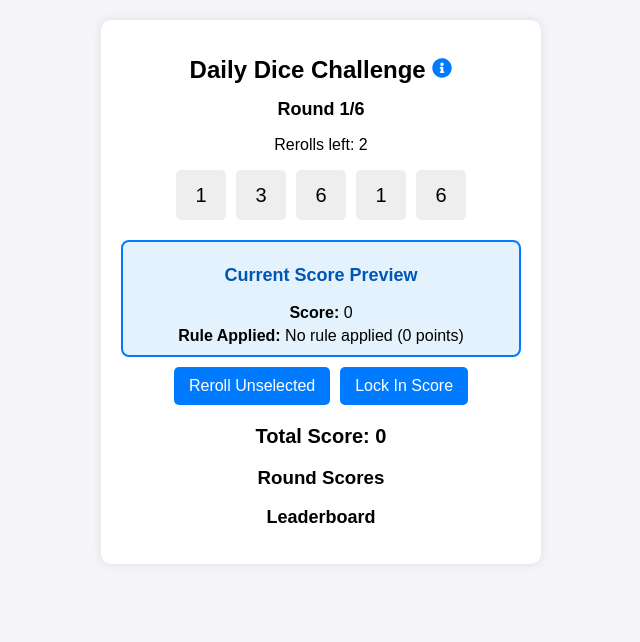
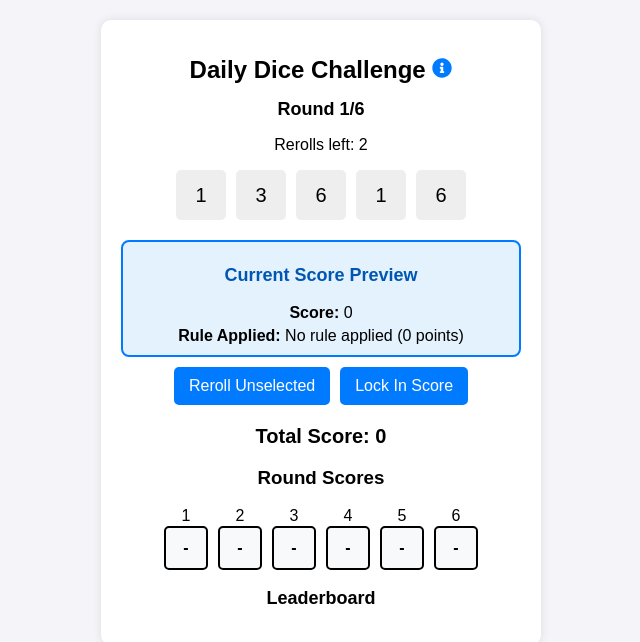
Before and after one commit to andrewgder/dailydice, a React (Create React App) app: page / in a window 1280 px wide. Shown: the top 642 px of the page, without its empty margins (319-959 px from the left). Built offline with nearby package versions, Linux system fonts and the light colour scheme.

Commit message:
Updated scores UI with boxes

```diff
--- a/src/components/DiceGame.js
+++ b/src/components/DiceGame.js
@@ -154,13 +154,26 @@ export default function DiceGame() {
       </div>
       <h2 className="score">Total Score: {score}</h2>
       <h3 className="round-scores-title">Round Scores</h3>
-      <ul className="round-scores">
-        {roundScores.map((roundScore, index) => (
-          <li key={index} className="round-score-entry">
-            Round {index + 1}: {roundScore}
-          </li>
-        ))}
-      </ul>
+      <div className="round-scores-container">
+        {/* Round Numbers */}
+        <div className="round-numbers">
+          {[...Array(6)].map((_, index) => (
+            <div key={index} className="round-number">
+              {index + 1}
+            </div>
+          ))}
+        </div>
+
+        {/* Score Boxes */}
+        <div className="round-score-boxes">
+          {[...Array(6)].map((_, index) => (
+            <div key={index} className="round-score-box">
+              {roundScores[index] !== undefined ? roundScores[index] : "-"}
+            </div>
+          ))}
+        </div>
+      </div>
+
       <h3 className="leaderboard-title">Leaderboard</h3>
       <ul className="leaderboard">
         {leaderboard.map((entry, index) => (
--- a/src/styles/App.css
+++ b/src/styles/App.css
@@ -22,6 +22,21 @@ body {
 .round {
   font-size: 18px;
   margin-bottom: 15px;
+}
+
+.round-scores {
+  list-style: none; /* Remove bullets */
+  padding: 0;
+  text-align: center; /* Left-align text */
+  margin-left: 10px; /* Adjust spacing */
+}
+
+.round-score-entry {
+  font-size: 16px;
+  padding: 5px 0;
+  width: 100%;
+  display: block;
+  justify-content: space-between;
 }
 
 .dice-container {
@@ -172,3 +187,37 @@ body {
 .game-over h3 {
   margin-bottom: 10px;
 }
+
+.round-scores-container {
+  text-align: center;
+  margin-top: 15px;
+}
+
+.round-numbers,
+.round-score-boxes {
+  display: flex;
+  justify-content: center;
+  gap: 10px;
+}
+
+.round-numbers {
+  margin-bottom: 1px; /* Space between numbers and boxes */
+}
+
+.round-number {
+  width: 44px; /* Same width as the score box */
+  text-align: center;
+}
+
+.round-score-box {
+  width: 40px;
+  height: 40px;
+  display: flex;
+  align-items: center;
+  justify-content: center;
+  border: 2px solid #000;
+  border-radius: 5px;
+  font-size: 16px;
+  font-weight: bold;
+  background-color: #f8f9fa;
+}
```
